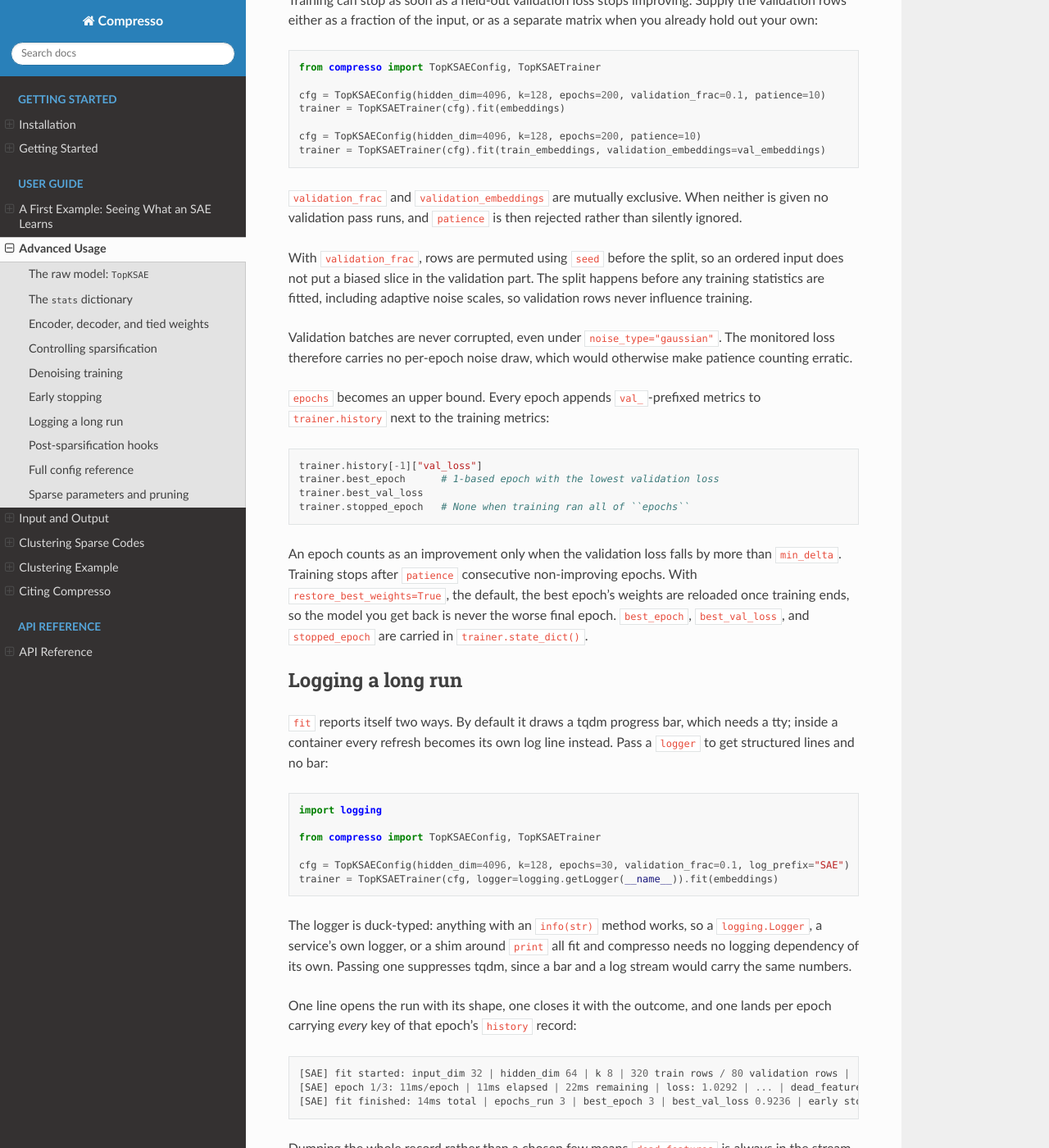
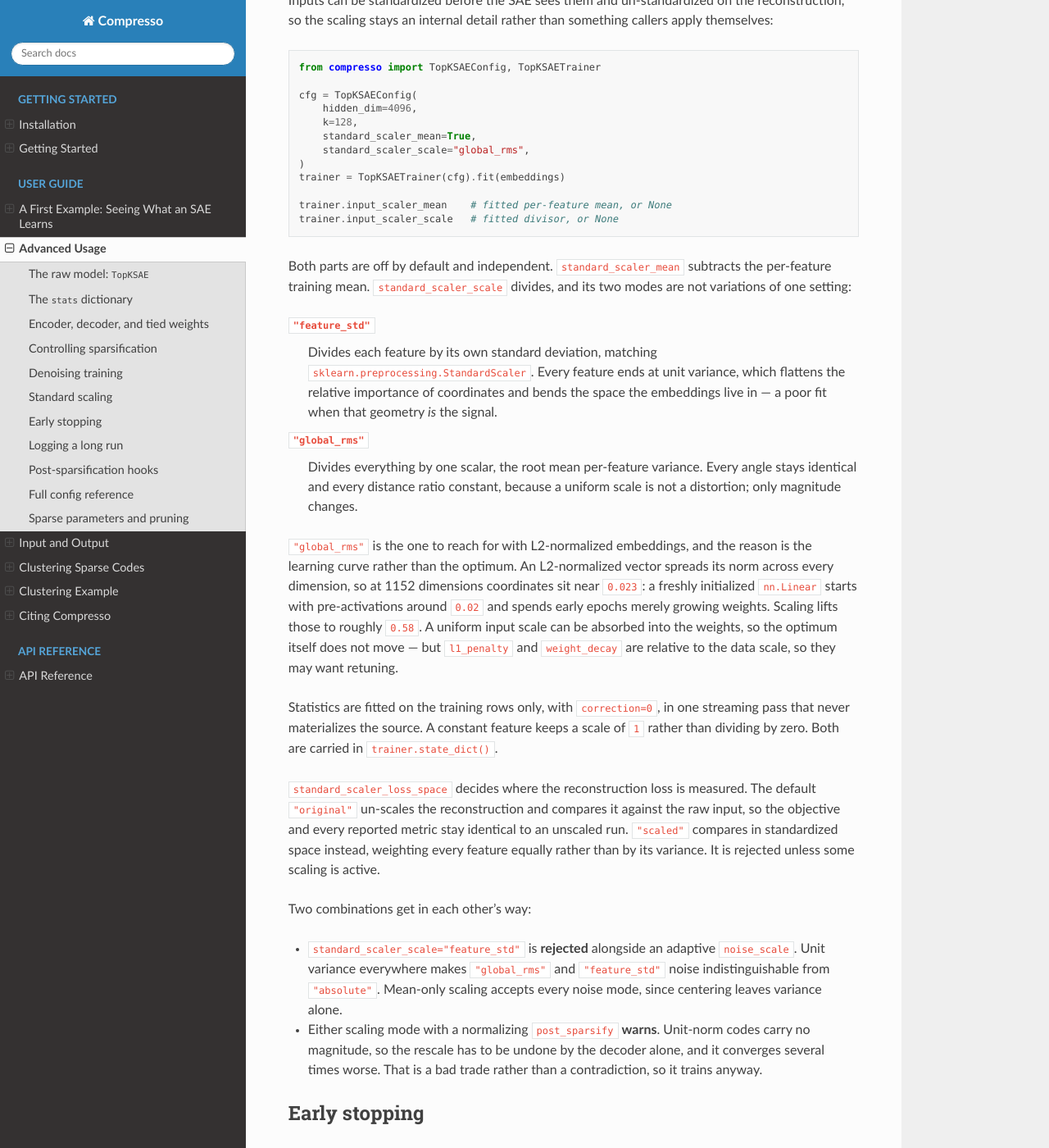
Before and after one commit to zombak79/compresso, a Sphinx documentation site: the page built from docs/source/advanced-usage.rst, in a window 1280 px wide and 1400 px high, scrolled down 3315 px. Shown: the whole window at 82% size. Built offline with Sphinx 7.4.7 and the Read the Docs theme 3.1.0, drawn with Linux system fonts in a browser that asks for light colours; some of the changed text lies outside the part shown.

Commit message:
Document the 0.1.6 standard scaler and open 0.1.7
0.1.6 shipped and published standard scaling with no changelog entry, so
the release notes jumped from 0.1.5 straight to unreleased work and the
docs never mentioned the three standard_scaler fields at all. Backfill
both from what the release actually contained, and bump the version so
the logger work has a version of its own to land in.

The config reference table needed its column rules widened to fit
standard_scaler_loss_space. That table is fixed-width reStructuredText,
which fails to render as a table at all rather than complaining, so the
rules are now computed from the widest cell in each column.

Also point the 0.1.5 compare link at v0.1.5 rather than HEAD, where it
would keep drifting with every commit that followed.

```diff
--- a/docs/source/advanced-usage.rst
+++ b/docs/source/advanced-usage.rst
@@ -159,6 +159,76 @@ This restores the model, optimizer, history, adaptive noise scale, and, when
 restored on the same device type, future noise sequence. States created before
 denoising support remain loadable and default to no corruption.
 
+Standard scaling
+----------------
+
+Inputs can be standardized before the SAE sees them and un-standardized on the
+reconstruction, so the scaling stays an internal detail rather than something
+callers apply themselves:
+
+.. code-block:: python
+
+   from compresso import TopKSAEConfig, TopKSAETrainer
+
+   cfg = TopKSAEConfig(
+       hidden_dim=4096,
+       k=128,
+       standard_scaler_mean=True,
+       standard_scaler_scale="global_rms",
+   )
+   trainer = TopKSAETrainer(cfg).fit(embeddings)
+
+   trainer.input_scaler_mean    # fitted per-feature mean, or None
+   trainer.input_scaler_scale   # fitted divisor, or None
+
+Both parts are off by default and independent. ``standard_scaler_mean``
+subtracts the per-feature training mean. ``standard_scaler_scale`` divides, and
+its two modes are not variations of one setting:
+
+``"feature_std"``
+   Divides each feature by its own standard deviation, matching
+   ``sklearn.preprocessing.StandardScaler``. Every feature ends at unit
+   variance, which flattens the relative importance of coordinates and bends
+   the space the embeddings live in — a poor fit when that geometry *is* the
+   signal.
+
+``"global_rms"``
+   Divides everything by one scalar, the root mean per-feature variance. Every
+   angle stays identical and every distance ratio constant, because a uniform
+   scale is not a distortion; only magnitude changes.
+
+``"global_rms"`` is the one to reach for with L2-normalized embeddings, and the
+reason is the learning curve rather than the optimum. An L2-normalized vector
+spreads its norm across every dimension, so at 1152 dimensions coordinates sit
+near ``0.023``: a freshly initialized ``nn.Linear`` starts with pre-activations
+around ``0.02`` and spends early epochs merely growing weights. Scaling lifts
+those to roughly ``0.58``. A uniform input scale can be absorbed into the
+weights, so the optimum itself does not move — but ``l1_penalty`` and
+``weight_decay`` are relative to the data scale, so they may want retuning.
+
+Statistics are fitted on the training rows only, with ``correction=0``, in one
+streaming pass that never materializes the source. A constant feature keeps a
+scale of ``1`` rather than dividing by zero. Both are carried in
+``trainer.state_dict()``.
+
+``standard_scaler_loss_space`` decides where the reconstruction loss is
+measured. The default ``"original"`` un-scales the reconstruction and compares
+it against the raw input, so the objective and every reported metric stay
+identical to an unscaled run. ``"scaled"`` compares in standardized space
+instead, weighting every feature equally rather than by its variance. It is
+rejected unless some scaling is active.
+
+Two combinations get in each other's way:
+
+* ``standard_scaler_scale="feature_std"`` is **rejected** alongside an adaptive
+  ``noise_scale``. Unit variance everywhere makes ``"global_rms"`` and
+  ``"feature_std"`` noise indistinguishable from ``"absolute"``. Mean-only
+  scaling accepts every noise mode, since centering leaves variance alone.
+* Either scaling mode with a normalizing ``post_sparsify`` **warns**. Unit-norm
+  codes carry no magnitude, so the rescale has to be undone by the decoder
+  alone, and it converges several times worse. That is a bad trade rather than
+  a contradiction, so it trains anyway.
+
 Early stopping
 --------------
 
@@ -265,39 +335,42 @@ Full config reference
 
 Every trainer hyperparameter lives on :class:`~compresso.TopKSAEConfig`:
 
-=========================  ================  ==================================================================
-Field                      Default           Meaning
-=========================  ================  ==================================================================
-``hidden_dim``             ``4096``          Number of dictionary features ``H``.
-``k``                      ``128``           Active features kept per row.
-``decoder_bias``           ``False``         Add a bias to the default decoder.
-``pre_act``                ``None``          Module applied before sparsification.
-``post_sparsify``          ``None``          Module applied to codes after top-k.
-``encoder`` / ``decoder``  ``None``          Custom modules (else linear layers).
-``sparsify_score_mode``    ``"abs"``         Top-k scoring: ``abs`` / ``raw`` / ``relu``.
-``sparsify_ste_alpha``     ``0.01``          Straight-through leak for non-selected entries.
-``noise_type``             ``"none"``        Training corruption: ``none`` / ``gaussian``.
-``noise_scale``            ``"global_rms"``  Gaussian scaling: ``absolute`` / ``global_rms`` / ``feature_std``.
-``noise_level``            ``0.1``           Gaussian scale or adaptive scale multiplier.
-``alpha_loss``             ``0.01``          Cosine/MSE mixture weight in the training loss.
-``l1_penalty``             ``0.0``           Extra L1 penalty on code activations.
-``batch_size``             ``128``           Rows per batch.
-``shuffle``                ``True``          Shuffle rows between epochs.
-``seed``                   ``42``            Seed for shuffling, init, and training noise.
-``epochs``                 ``10``            Maximum training epochs.
-``validation_frac``        ``None``          Fraction of rows held out for validation.
-``patience``               ``None``          Non-improving epochs tolerated before stopping.
-``min_delta``              ``0.0``           Smallest decrease in validation loss counted as improvement.
-``restore_best_weights``   ``True``          Reload the best epoch's weights when training ends.
-``lr`` / ``weight_decay``  ``1e-3`` / 0      AdamW parameters.
-``decay``                  ``False``         Cosine LR decay to zero over training.
-``compile``                ``False``         ``torch.compile`` the model when available.
-``device``                 ``"cpu"``         Training/transform device.
-``show_progress``          ``True``          tqdm progress bar when tqdm is installed. Ignored when a ``logger`` is passed.
-``log_prefix``             ``"TopKSAE"``     Bracketed tag on every logged line.
-``log_every_n_steps``      ``0``             With a ``logger``, also log every ``N``-th batch. ``0`` logs epochs only.
-``srp_score_mode``         ``"abs"``         Score mode for ``SRPTensor.from_dense`` in transform.
-=========================  ================  ==================================================================
+==============================  ================  ==============================================================================
+Field                           Default           Meaning
+==============================  ================  ==============================================================================
+``hidden_dim``                  ``4096``          Number of dictionary features ``H``.
+``k``                           ``128``           Active features kept per row.
+``decoder_bias``                ``False``         Add a bias to the default decoder.
+``pre_act``                     ``None``          Module applied before sparsification.
+``post_sparsify``               ``None``          Module applied to codes after top-k.
+``encoder`` / ``decoder``       ``None``          Custom modules (else linear layers).
+``sparsify_score_mode``         ``"abs"``         Top-k scoring: ``abs`` / ``raw`` / ``relu``.
+``sparsify_ste_alpha``          ``0.01``          Straight-through leak for non-selected entries.
+``noise_type``                  ``"none"``        Training corruption: ``none`` / ``gaussian``.
+``noise_scale``                 ``"global_rms"``  Gaussian scaling: ``absolute`` / ``global_rms`` / ``feature_std``.
+``noise_level``                 ``0.1``           Gaussian scale or adaptive scale multiplier.
+``standard_scaler_mean``        ``False``         Subtract the per-feature training mean before the SAE.
+``standard_scaler_scale``       ``"none"``        Divisor after centering: ``none`` / ``feature_std`` / ``global_rms``.
+``standard_scaler_loss_space``  ``"original"``    Space the reconstruction loss is measured in: ``original`` / ``scaled``.
+``alpha_loss``                  ``0.01``          Cosine/MSE mixture weight in the training loss.
+``l1_penalty``                  ``0.0``           Extra L1 penalty on code activations.
+``batch_size``                  ``128``           Rows per batch.
+``shuffle``                     ``True``          Shuffle rows between epochs.
+``seed``                        ``42``            Seed for shuffling, init, and training noise.
+``epochs``                      ``10``            Maximum training epochs.
+``validation_frac``             ``None``          Fraction of rows held out for validation.
+``patience``                    ``None``          Non-improving epochs tolerated before stopping.
+``min_delta``                   ``0.0``           Smallest decrease in validation loss counted as improvement.
+``restore_best_weights``        ``True``          Reload the best epoch's weights when training ends.
+``lr`` / ``weight_decay``       ``1e-3`` / 0      AdamW parameters.
+``decay``                       ``False``         Cosine LR decay to zero over training.
+``compile``                     ``False``         ``torch.compile`` the model when available.
+``device``                      ``"cpu"``         Training/transform device.
+``show_progress``               ``True``          tqdm progress bar when tqdm is installed. Ignored when a ``logger`` is passed.
+``log_prefix``                  ``"TopKSAE"``     Bracketed tag on every logged line.
+``log_every_n_steps``           ``0``             With a ``logger``, also log every ``N``-th batch. ``0`` logs epochs only.
+``srp_score_mode``              ``"abs"``         Score mode for ``SRPTensor.from_dense`` in transform.
+==============================  ================  ==============================================================================
 
 Sparse parameters and pruning
 -----------------------------
--- a/pyproject.toml
+++ b/pyproject.toml
@@ -4,7 +4,7 @@ build-backend = "setuptools.build_meta"
 
 [project]
 name = "compresso-pytorch"
-version = "0.1.6"
+version = "0.1.7"
 description = "A PyTorch framework for sparse representation learning"
 readme = { file = "README.md", content-type = "text/markdown" }
 requires-python = ">=3.10"
```
Also changed, not shown: CHANGELOG.md (+57 -2 lines).
